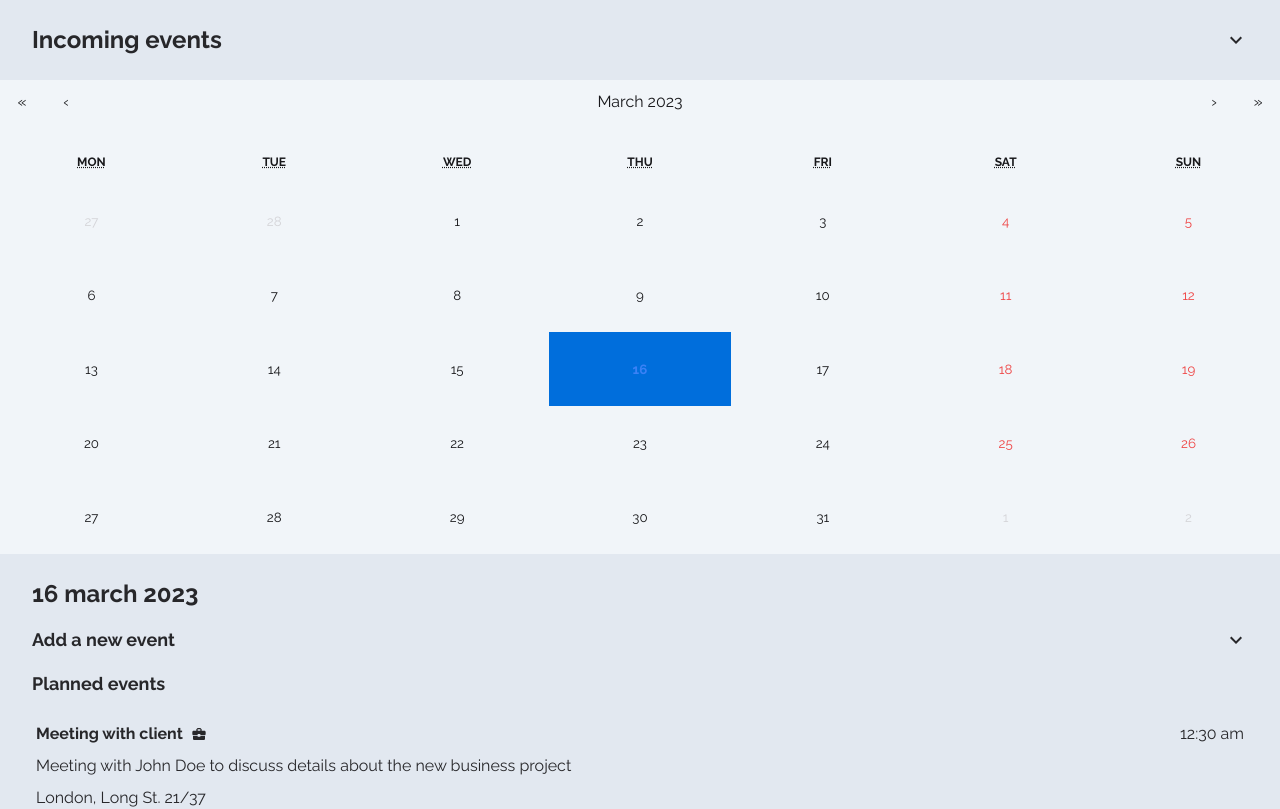
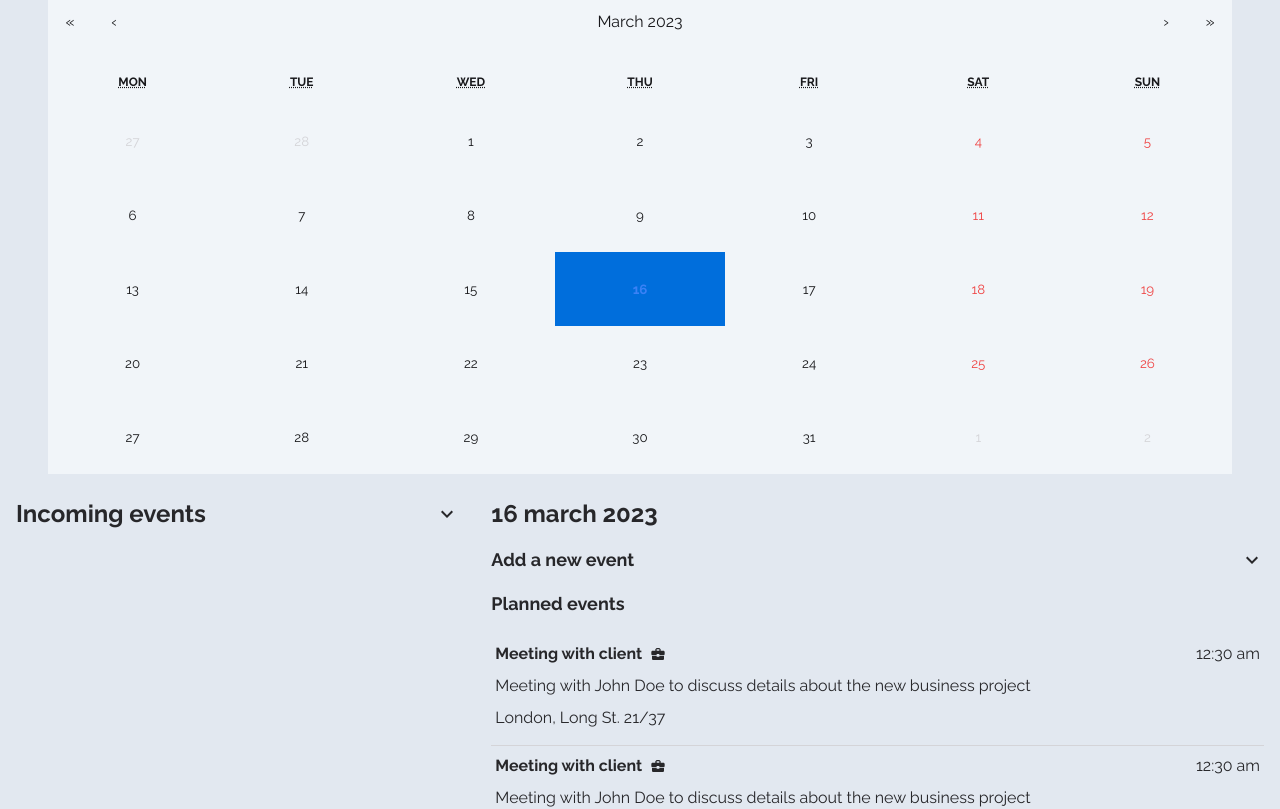
Before and after one commit to zwiro/remind-calendar-app, a React (Vite) app: page / in a window 1280 px wide. Shown: the top 809 px of the page. Built offline with nearby package versions, Linux system fonts and the light colour scheme.

Commit message:
Changed layout on bigger screens

```diff
--- a/src/App.tsx
+++ b/src/App.tsx
@@ -4,7 +4,7 @@ import IncomingEvents from "./components/IncomingEvents"
 
 function App() {
   return (
-    <div className="flex flex-col">
+    <div className="flex flex-col lg:grid">
       <IncomingEvents />
       <CalendarContainer />
       <DayDetails />
--- a/src/components/CalendarContainer.tsx
+++ b/src/components/CalendarContainer.tsx
@@ -6,7 +6,7 @@ import "../calendar.css"
 function CalendarContainer() {
   const [value, onChange] = useState(new Date())
   return (
-    <section>
+    <section className="lg:col-span-2 lg:row-start-1 lg:px-12">
       <Calendar
         onChange={onChange}
         value={value}
--- a/src/components/SectionContainer.tsx
+++ b/src/components/SectionContainer.tsx
@@ -1,6 +1,6 @@
 function SectionContainer({ children }: { children: React.ReactNode }) {
   return (
-    <section className="px-8 py-2 [&>div>div:last-of-type]:border-none">
+    <section className="px-8 py-2 lg:px-24 xl:px-4 [&>div>div:last-of-type]:border-none">
       {children}
     </section>
   )
```
